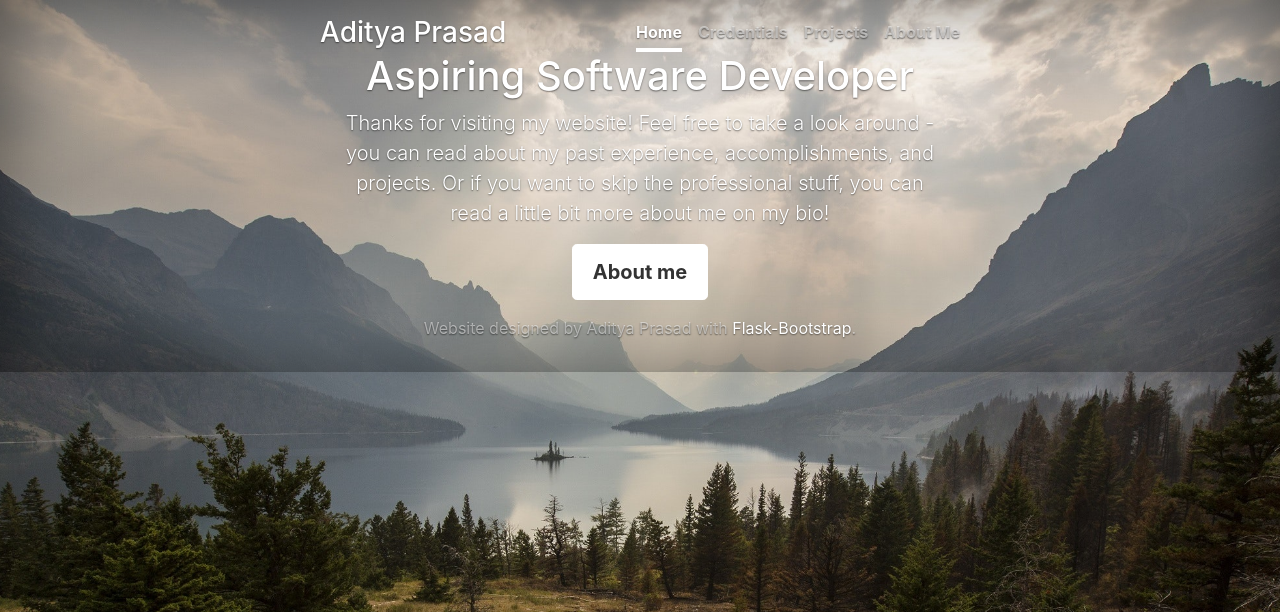
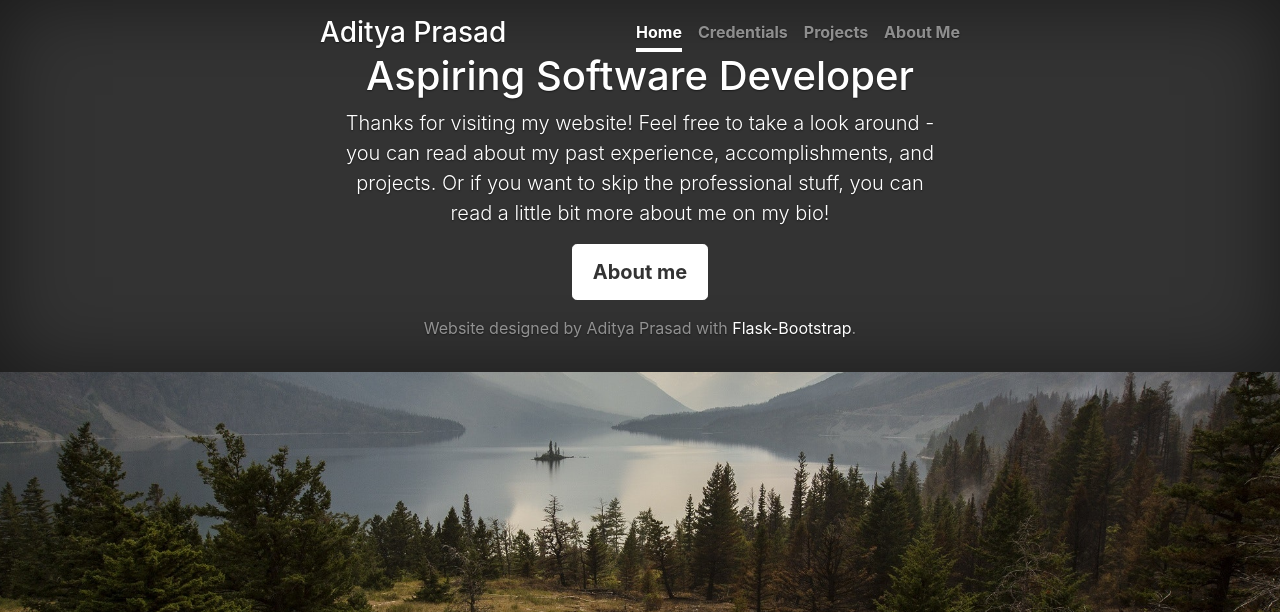
Before and after one commit to AdityaPrasad1/adityaprasad.me, a Flask app: page / in a window 1280 px wide. Shown: the top 612 px of the page. Run offline with Flask 2, Linux system fonts and the light colour scheme; some libraries are stand-ins or nearby versions.

Commit message:
bg adjustment

```diff
--- a/app/static/css/cover.css
+++ b/app/static/css/cover.css
@@ -24,10 +24,7 @@ a:hover {
  * Base structure
  */
 
-html,
-body {
-  /* height: 100%;
-  background-color: #333; */
+html {
   margin: 0;
   padding: 0;
   background: url(../img/bg.jpg) no-repeat center center fixed;
@@ -37,7 +34,15 @@ body {
   background-size: cover;
 }
 
+/* html,
 body {
+  height: 100%;
+  background-color: #333;
+} */
+
+body {
+  height: 100%;
+  background-color: #333;
   display: -ms-flexbox;
   display: flex;
   color: #fff;
```
